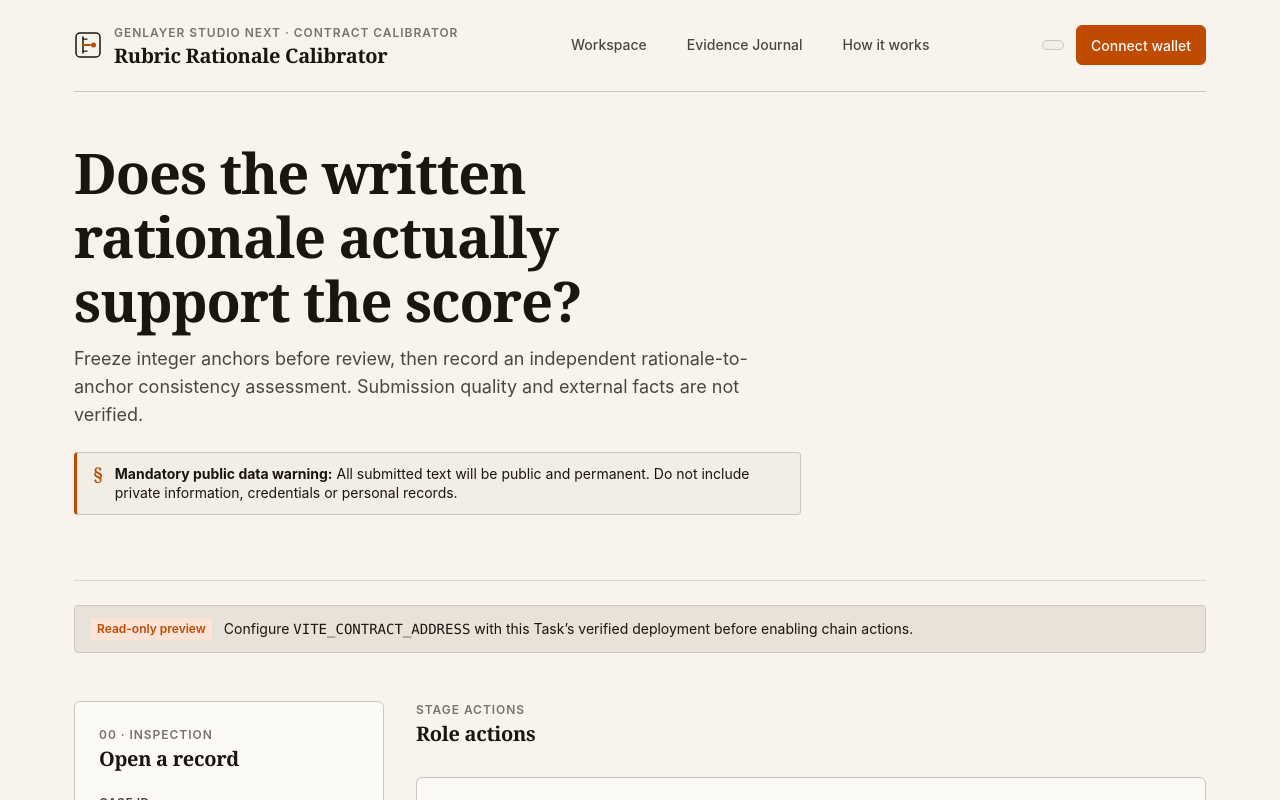
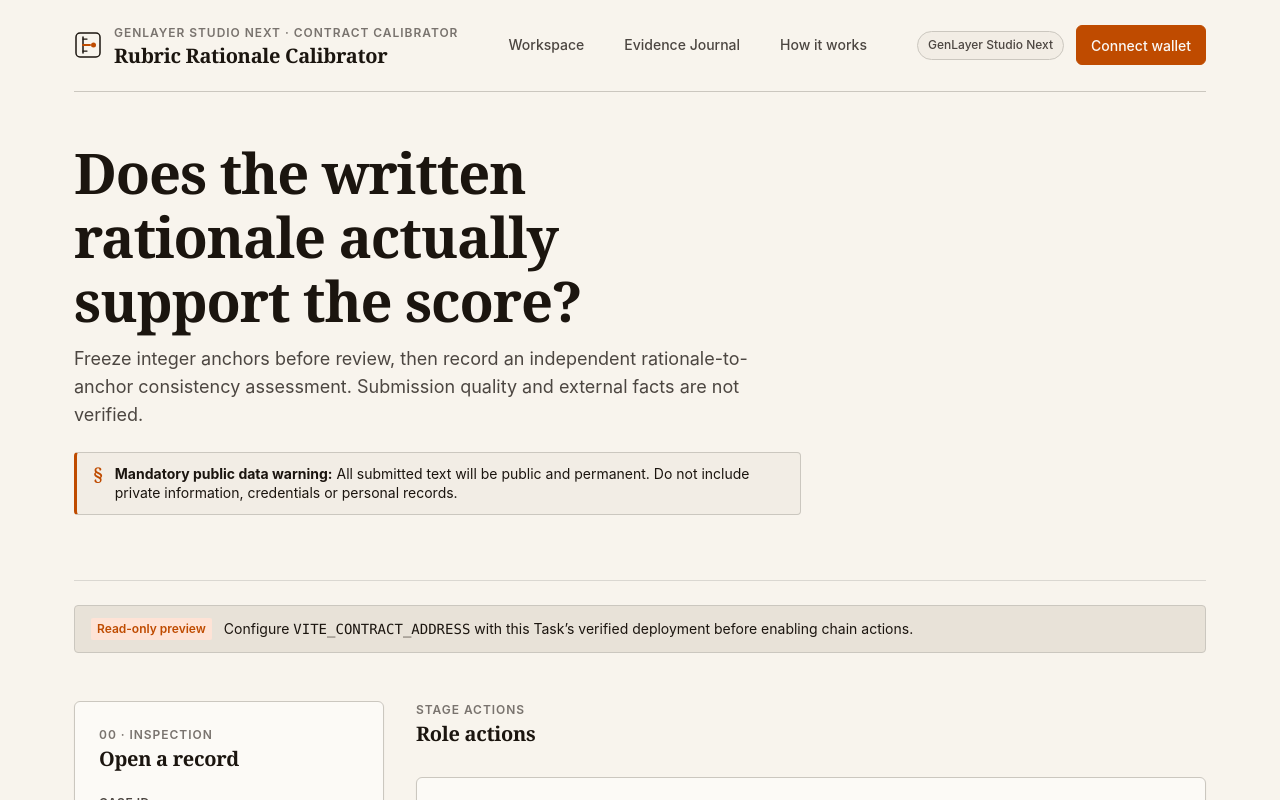
Before and after one commit to dietthe030-ux/review-rubric-rationale-calibrator, a React (Vite) app in the folder frontend/: page / in a window 1280 px wide. Shown: the top 800 px of the page. Built offline with nearby package versions, Linux system fonts and the light colour scheme; what genlayer-js would draw is missing.

Commit message:
fix: preserve Studio Next display name

```diff
--- a/frontend/src/App.tsx
+++ b/frontend/src/App.tsx
@@ -1,5 +1,5 @@
 import { useEffect, useLayoutEffect, useMemo, useRef, useState } from "react";
-import { contractAddress, chain, chainHex, explorerUrl, readCase, readClient, readVersion, walletChain, type CaseRecord } from "./contract";
+import { contractAddress, chain, chainHex, explorerUrl, networkName, readCase, readClient, readVersion, walletChain, type CaseRecord } from "./contract";
 import { loadJournal, updateRecord, type JournalRecord } from "./journal";
 import { deduped } from "./rpc";
 import { classifyTransaction, createConcurrencyGate, executeWrite, type Progress } from "./transaction";
@@ -385,7 +385,7 @@ export function App() {
 
         <div className="header-action-group">
           <div className="chain-pill" title="GenLayer Studio Next">
-            <span className="chain-name">{chain.name}</span>
+            <span className="chain-name">{networkName}</span>
           </div>
 
           <WalletAction phase={walletHeaderAction(session.phase)} name={session.selected?.name} account={session.account} onDisconnect={() => wallet.disconnect()} onSwitch={() => wallet.switchNetwork(walletChain)} onConnect={() => wallet.open()} />
--- a/frontend/src/contract.ts
+++ b/frontend/src/contract.ts
@@ -4,9 +4,10 @@ import { ExecutionResult, TransactionStatus } from "genlayer-js/types";
 import type { Provider, Address } from "./wallet";
 
 export const chain = studioDevnet;
+export const networkName = "GenLayer Studio Next";
 export const chainHex = `0x${chain.id.toString(16)}`;
 export const explorerUrl = "https://explorer-studio-dev.genlayer.com";
-export const walletChain = { chainId: chainHex, chainName: chain.name, nativeCurrency: chain.nativeCurrency, rpcUrls: chain.rpcUrls.default.http, blockExplorerUrls: explorerUrl ? [explorerUrl] : undefined };
+export const walletChain = { chainId: chainHex, chainName: networkName, nativeCurrency: chain.nativeCurrency, rpcUrls: chain.rpcUrls.default.http, blockExplorerUrls: explorerUrl ? [explorerUrl] : undefined };
 const configured = String(import.meta.env.VITE_CONTRACT_ADDRESS ?? "").toLowerCase();
 export const contractAddress = /^0x[0-9a-f]{40}$/.test(configured) ? configured as Address : undefined;
 export const readClient = createClient({ chain });
```
Also changed, not shown: 1 other file (tests, documents, lock files or other folders).
